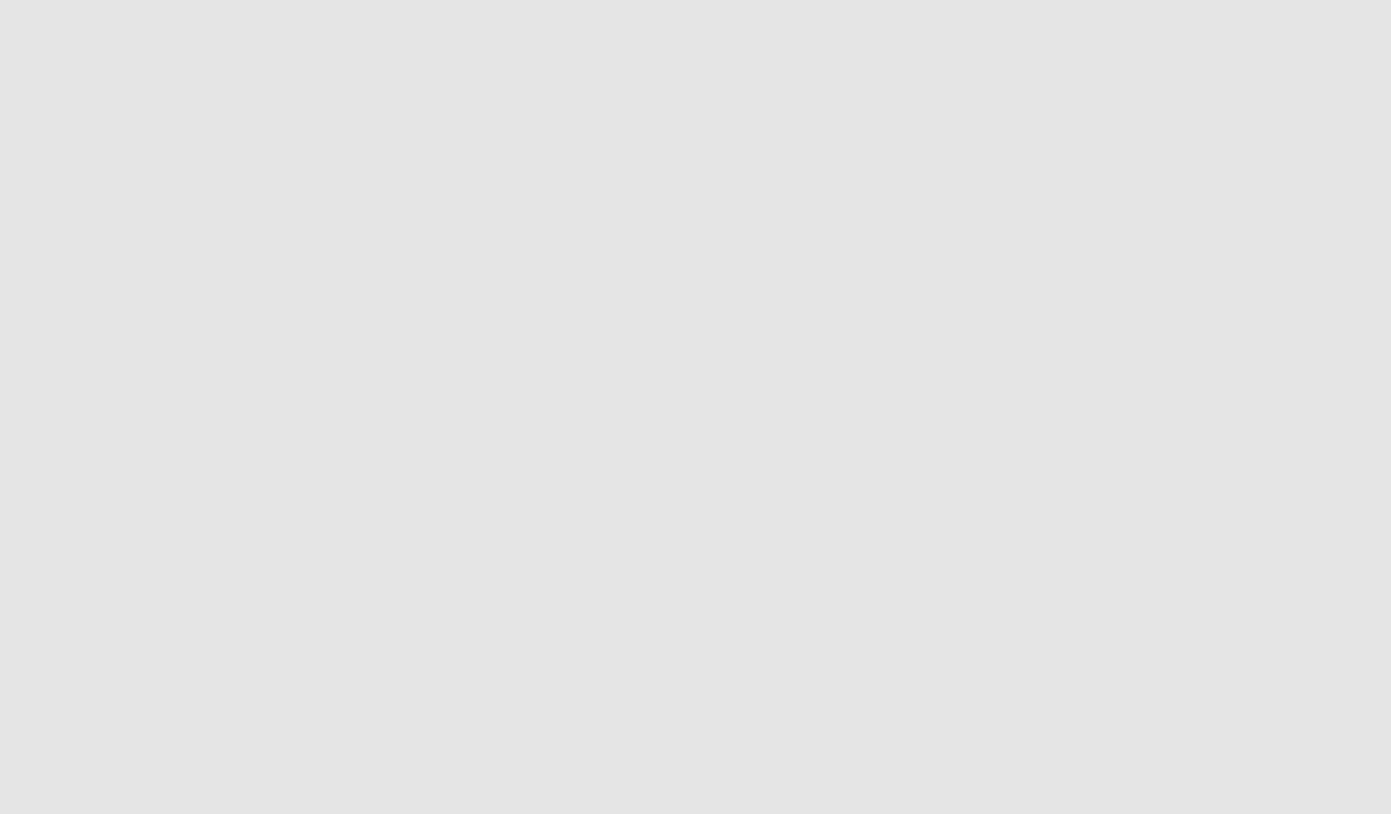
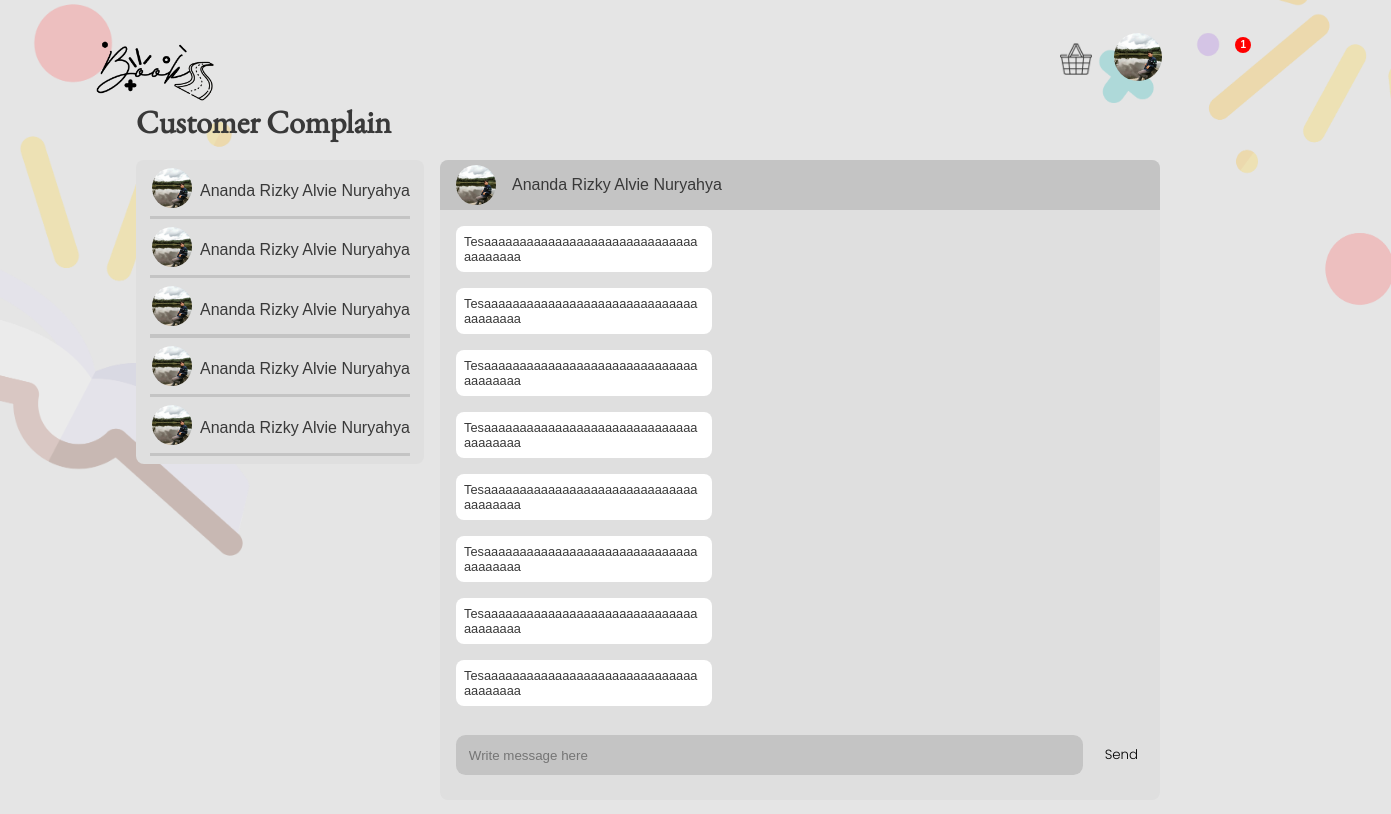
Before and after one commit to rizkyalvie/waysbook, a React (Create React App) app in the folder client/: page /complain in a window 1280 px wide. Before the commit this address had no page. Shown: the top 814 px of the page, 1391 px wide, since content can reach past the window. Built offline with nearby package versions, Linux system fonts and the light colour scheme; a web font is replaced by a local one.

Commit message:
Complain

```diff
--- a/client/src/App.js
+++ b/client/src/App.js
@@ -5,6 +5,7 @@ import Home from "./pages/home";
 import Detail from "./pages/detail";
 import Cart from "./pages/cart";
 import Profile from "./pages/profile";
+import Complain from "./pages/complain"
 
 function App() {
   return (
@@ -12,7 +13,8 @@ function App() {
       <Route path="/" element={<Home />}></Route>
       <Route path="/detail" element={<Detail />}></Route>
       <Route path="/cart" element={<Cart />}></Route>
-      <Route path="profile" element={<Profile />}></Route>
+      <Route path="/profile" element={<Profile />}></Route>
+      <Route path="/complain" element={<Complain/>}></Route>
     </Routes>
   );
 }
--- /dev/null
+++ b/client/src/components/complain/chat.js
@@ -0,0 +1,10 @@
+import React from 'react'
+import styles from "../../css/complain.module.css"
+
+export default function Chat() {
+  return (
+    <div className={styles.chatBox}>
+        Tesaaaaaaaaaaaaaaaaaaaaaaaaaaaaaaaaaaaaaa
+    </div>
+  )
+}
--- /dev/null
+++ b/client/src/components/complain/contact.js
@@ -0,0 +1,15 @@
+import React from "react";
+import styles from "../../css/complain.module.css";
+import profile from "../../assets/temp/profile.jpg";
+
+export default function Contact() {
+  return (
+    <div>
+      <div className={styles.contact}>
+        <img src={profile} />
+        <p>Ananda Rizky Alvie Nuryahya</p>
+      </div>
+      <div className={styles.line}></div>
+    </div>
+  );
+}
--- a/client/src/components/navbar/dropdown.js
+++ b/client/src/components/navbar/dropdown.js
@@ -17,10 +17,12 @@ export default function Dropdown() {
             <p>Profile</p>
           </div>
         </Link>
+        <Link to="/complain">
         <div className={styles.complain}>
           <img src={complain} />
           <p>Complain</p>
         </div>
+        </Link>
         <div className={styles.hLine}></div>
         <div className={styles.logout}>
           <img src={logout} />
--- a/client/src/components/navbar/navbar.js
+++ b/client/src/components/navbar/navbar.js
@@ -1,12 +1,13 @@
 import styles from "../../css/nav.module.css";
 import logo from "../../assets/icons/logo.png";
+import { Link } from "react-router-dom"
 
 export default function Navbar({setLogin, setRegister}) {
 
   return (
     <div className={styles.navContainer}>
       <div className={styles.logo}>
-        <img src={logo} alt="" />
+        <Link to="/"><img src={logo} alt="" /></Link>
       </div>
       <div className={styles.auth}>
         <button onClick={() => setLogin(true)} className={styles.login}>Login</button>
--- a/client/src/css/app.css
+++ b/client/src/css/app.css
@@ -1,4 +1,8 @@
 @import url('https://fonts.googleapis.com/css2?family=EB+Garamond&family=Mina&family=Poppins:wght@300&family=Vollkorn:ital@1&display=swap');
+
+html{
+  scrollbar-width: none;
+}
 
 body{
   font-size: 62.5% !important;
@@ -24,3 +28,7 @@ button:hover{
   background-color: rgba(0,0,0,0);
   cursor: pointer;
 }
+
+::-webkit-scrollbar{
+  display: none;
+}
--- /dev/null
+++ b/client/src/css/complain.module.css
@@ -0,0 +1,129 @@
+.chatContainer{
+    width: 80%;
+    display: flex;
+    gap: 1rem;
+    height: 45rem;
+    position: absolute;
+    left: 8.5rem;
+    top: 10rem;
+}
+
+.chatList{
+    width: 20rem;
+    background-color: #DFDFDF;
+    border-radius: 0.5rem;
+    position: relative;
+    height: 19rem;
+    overflow: hidden;
+    overflow-y: scroll;
+    scrollbar-width: none;
+}
+
+.cTitle{
+    position: absolute;
+    left: 8.5rem;
+    top: 5rem;
+}
+
+.chat{
+    width: 50rem;
+    height: 40rem;
+    background-color: #DFDFDF;
+    border-radius: 0.5rem;
+    position: relative;
+    overflow: hidden;
+}
+
+.contactProfile{
+    display: flex;
+    align-items: center;
+    padding-left: 1rem;
+    width: 100%;
+    background-color: #C4C4C4;
+    gap: 1rem;
+}
+
+.contactProfile p{
+    font-size: 1rem;
+}
+
+.contactProfile img{
+    width: 2.5rem;
+    height: 2.5rem;
+    border-radius: 1.5rem;
+}
+
+.inputMessage{
+    position: relative;
+    top: -2rem;
+    background-color: #DFDFDF;
+    padding: 1rem;
+    display: flex;
+    gap: 1rem
+}
+
+.inputMessage input{
+    background-color: #c4c4c4;
+    border: none;
+    width: 43rem;
+    padding: 0.8rem;
+    border-radius: 0.6rem;
+}
+
+.contact{
+    width: 100%;
+    display: flex;
+    align-items: center;
+    padding: 1rem 1rem;
+    gap: 0.5rem;
+    height: 1.5rem;
+    overflow: hidden;
+}
+
+.contact p{
+    font-size:1rem ;
+    position: relative;
+    top:0.2rem
+}
+
+.contact img{
+    width: 2.5rem;
+    border-radius:1.5rem;
+}
+
+.line{
+    height: 1rem;
+    width: 90%;
+    margin: auto;
+    height: 0.2rem;
+    background-color: #c4c4c4;
+}
+
+.chatBox{
+    max-width: 15rem;
+    border-radius: 0.5rem;
+    font-size: 0.8rem;
+    word-wrap: break-word;
+    font-family: 'Poppins' sans-serif;
+    padding: 0.5rem 0.5rem;
+    height: auto;
+    background-color: white;
+}
+
+.message{
+    width: 100%;
+    height: 31.8rem;
+    background-color: #DFDFDF;
+    position: relative;
+    top: 0rem;
+    overflow-y: scroll;
+    scrollbar-width: none;
+    padding: 1rem;
+    display: flex;
+    flex-direction: column;
+    gap: 1rem;
+}
+
+.message::-webkit-scrollbar{
+    display: none;
+}
--- a/client/src/css/home.module.css
+++ b/client/src/css/home.module.css
@@ -1,13 +1,13 @@
-@keyframes slide{
-    from{ margin-top: -200;}
-    to{ margin-top: 0;}
-}
+@keyframes fadeIn {
+    0%    { opacity: 0; }
+    100%  { opacity: 1; }
+  }
 
 .heading{
     width: 100%;
     display: flex;
     justify-content: center;
-    animation: slide 1s;
+    animation: fadeIn 1s;
 }
 
 .heading h1{
--- a/client/src/css/nav.module.css
+++ b/client/src/css/nav.module.css
@@ -82,11 +82,6 @@
     100%  { opacity: 1; }
   }
 
-  @keyframes fadeOut {
-    100%  { opacity: 1; }
-    0%    { opacity: 0; }
-  }
-
 .dropCon{
     position: absolute;
     background-color: white;
@@ -97,7 +92,7 @@
     padding: 0rem 1rem;
     border-radius: 0.3rem;
     box-shadow: rgba(50, 50, 93, 0.25) 0px 2px 5px -1px, rgba(0, 0, 0, 0.3) 0px 1px 3px -1px;
-    animation: fadeIn 0.2s;
+    animation: fadeIn 0.2s linear;
 }
 
 .dropCon .profile{
@@ -151,6 +146,21 @@
     top: -1.4rem
 }
 
+.notification{
+    width: 1rem;
+    height: 1rem;
+    border-radius: 1rem;
+    background-color: red;
+    position: absolute;
+    top: 2.3rem;
+    left: 77.2rem;
+    display: flex;
+    justify-content: center;
+    align-items: center;
+    color: white;
+    font-weight: bold;
+}
+
 .dropCon .logout img{
     height: 1rem;
 }
@@ -167,18 +177,3 @@
     top: -0.6rem;
     left: 6.5rem;
 }
-
-.notification{
-    width: 1rem;
-    height: 1rem;
-    border-radius: 1rem;
-    background-color: red;
-    position: absolute;
-    top: 2.3rem;
-    left: 76.2rem;
-    display: flex;
-    justify-content: center;
-    align-items: center;
-    color: white;
-    font-weight: bold;
-}
--- a/client/src/pages/complain.js
+++ b/client/src/pages/complain.js
@@ -0,0 +1,63 @@
+import React from "react";
+import Navbar from "../components/navbar/navAuth";
+import Bg from "../components/background/bg";
+import styles from "../css/complain.module.css";
+import profile from "../assets/temp/profile.jpg";
+import Contact from "../components/complain/contact";
+import Chat from "../components/complain/chat";
+
+export default function Complain() {
+  return (
+    <div>
+      <Bg />
+
+      <h1 className={styles.cTitle}>Customer Complain</h1>
+      <div className={styles.chatContainer}>
+        <div className={styles.chatList}>
+          <Contact />
+          <Contact />
+          <Contact />
+          <Contact />
+          <Contact />
+          <Contact />
+          <Contact />
+          <Contact />
+        </div>
+        <div className={styles.chat}>
+          <div className={styles.contactProfile}>
+            <img src={profile} alt="" />
+            <p>Ananda Rizky Alvie Nuryahya</p>
+          </div>
+          <div className={styles.message}>
+            <Chat />
+            <Chat />
+            <Chat />
+            <Chat />
+            <Chat />
+            <Chat />
+            <Chat />
+            <Chat />
+            <Chat />
+            <Chat />
+            <Chat />
+            <Chat />
+            <Chat />
+            <Chat />
+            <Chat />
+            <Chat />
+            <Chat />
+            <Chat />
+            <Chat />
+            <Chat />
+            <Chat />
+          </div>
+          <div className={styles.inputMessage}>
+            <input type="text" placeholder="Write message here" />
+            <button>Send</button>
+          </div>
+        </div>
+      </div>
+      <Navbar />
+    </div>
+  );
+}
```
